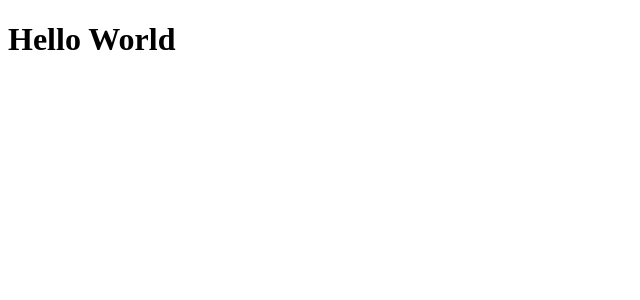
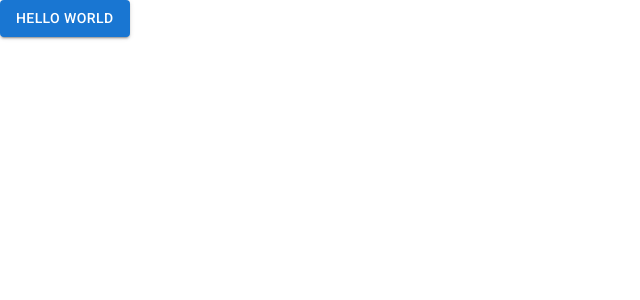
Before and after one commit to Ffedronic/Next.js_Bugdet_Tracker, a Next.js app: page / in a window 1280 px wide. Shown: the top 300 px of the page, without its empty margins (0-640 px from the left). Built offline with nearby package versions, Linux system fonts and the light colour scheme.

Commit message:
material ui installed

```diff
--- a/package.json
+++ b/package.json
@@ -9,6 +9,11 @@
     "lint": "next lint"
   },
   "dependencies": {
+    "@emotion/react": "^11.10.5",
+    "@emotion/styled": "^11.10.5",
+    "@fontsource/roboto": "^4.5.8",
+    "@mui/icons-material": "^5.11.0",
+    "@mui/material": "^5.11.7",
     "axios": "^1.3.2",
     "chart.js": "^4.2.0",
     "jsonwebtoken": "^9.0.0",
--- a/pages/_app.js
+++ b/pages/_app.js
@@ -1,3 +1,4 @@
+import "../styles/global.css"
 
 function MyApp({ Component, pageProps }) {
   return <Component {...pageProps} />
--- a/pages/index.js
+++ b/pages/index.js
@@ -1,5 +1,9 @@
 import Head from "next/head";
 import { Fragment } from "react";
+
+import CssBaseline from "@mui/material/CssBaseline";
+import Button from '@mui/material/Button';
+
 
 export default function Home() {
   return (
@@ -12,9 +16,9 @@ export default function Home() {
         />
         <link rel="icon" href="/favicon.ico" />
       </Head>
-
+      <CssBaseline />
       <main>
-        <h1>Hello World</h1>
+        <Button variant="contained">Hello World</Button>
       </main>
     </Fragment>
   );
--- /dev/null
+++ b/styles/global.css
@@ -0,0 +1,5 @@
+@import url('https://fonts.googleapis.com/css?family=Roboto:300,400,500,700&display=swap');
+
+html, body {
+    font-family: 'Roboto', sans-serif;
+}
```
Also changed, not shown: 1 other file (tests, documents, lock files or other folders).
